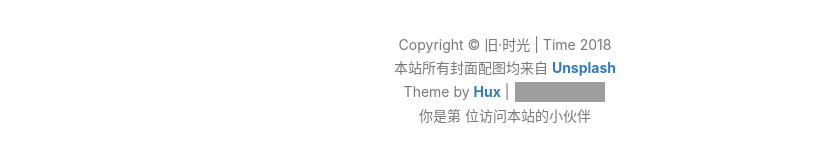
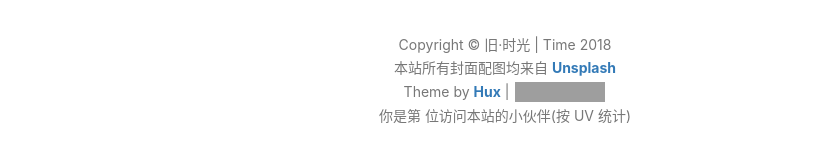
Before and after one commit to jiayangchen/jiayangchen.github.io, a Jekyll site: the page built from index.html, in a window 1280 px wide and 900 px high, scrolled down 3724 px. Shown: the part 707-869 px from the top of the window, without its empty margins (135-949 px from the left). Built offline with Jekyll 4.4.1, drawn with Linux system fonts in a browser that asks for light colours; nearby versions of some CDN libraries; the list of posts is cut into pages by our own code; comment, search, counter and statistics services are not loaded; grey boxes are pictures that could not be loaded.

```diff
--- a/_includes/footer.html
+++ b/_includes/footer.html
@@ -100,7 +100,7 @@
                         frameborder="0" scrolling="0" width="91px" height="20px"
                         src="https://ghbtns.com/github-btn.html?user=huxpro&repo=huxpro.github.io&type=star&count=true">
                     </iframe><br>
-                    <span id="busuanzi_container_site_uv">你是第 <b><span id="busuanzi_value_site_uv"></span></b> 位访问本站的小伙伴</span>
+                    <span id="busuanzi_container_site_uv">你是第 <b><span id="busuanzi_value_site_uv"></span></b> 位访问本站的小伙伴(按 UV 统计)</span>
                 </p>
             </div>
         </div>
```
